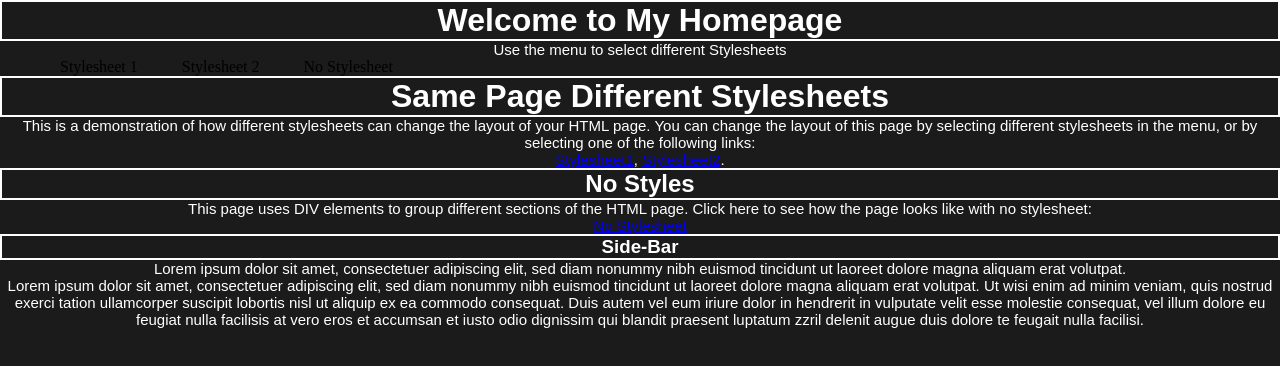
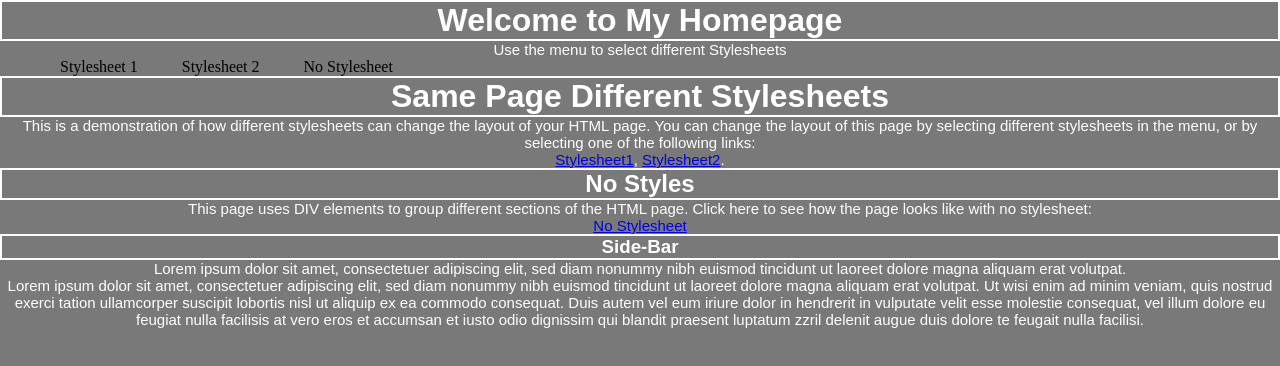
Before and after one commit to afnanaltowairqi/Lab1-CSS, a plain HTML site: page Stylesheet2.html in a window 1280 px wide. Drawn offline with Linux system fonts and the light colour scheme.

Commit message:
add pages 1

```diff
--- a/Stylesheet2.css
+++ b/Stylesheet2.css
@@ -11,7 +11,7 @@ p {
     text-align: center;
 }
 body {
-    background-color: rgb(27, 27, 27);
+    background-color: rgb(121, 121, 121);
 }
 ul li{
     width: 100%;
```
